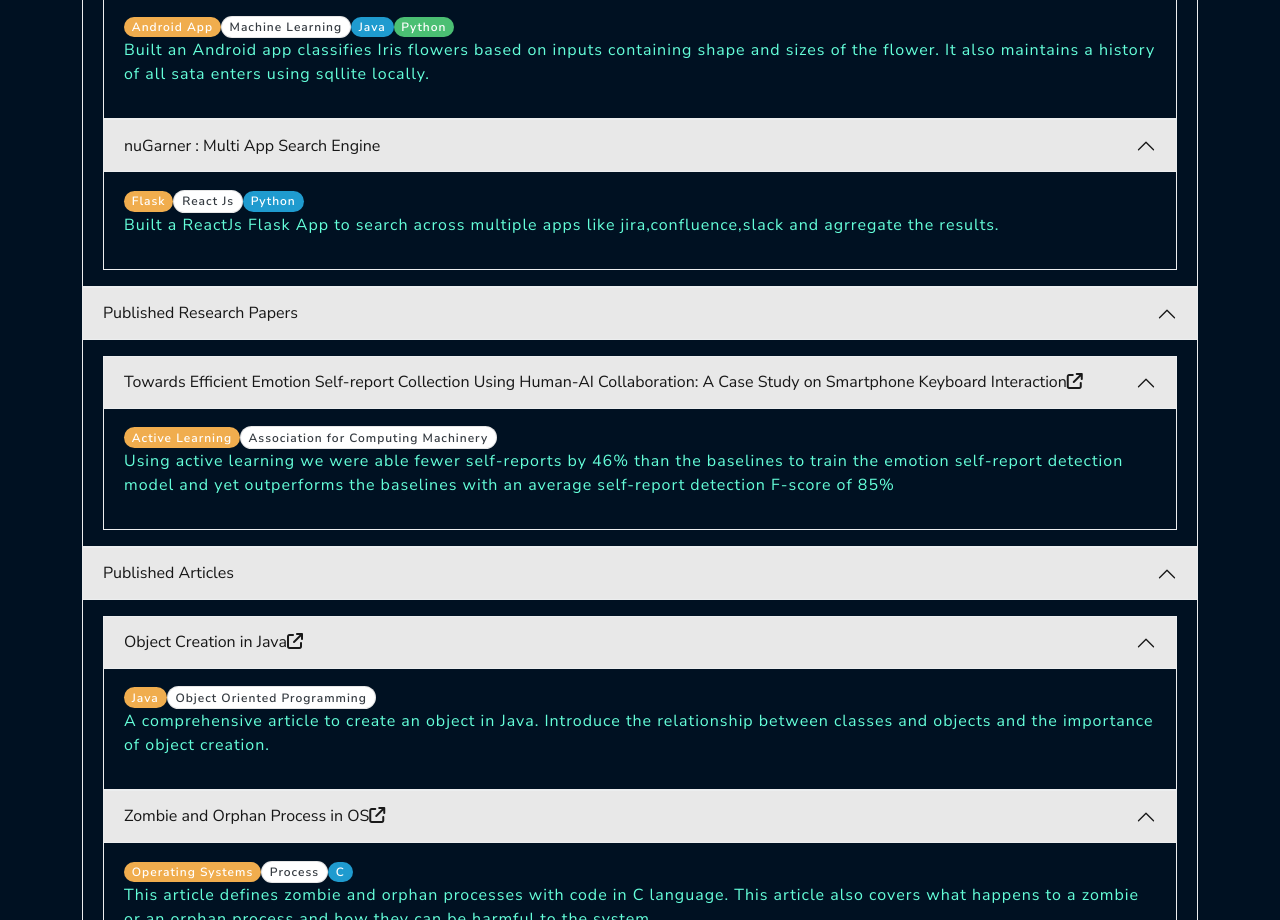
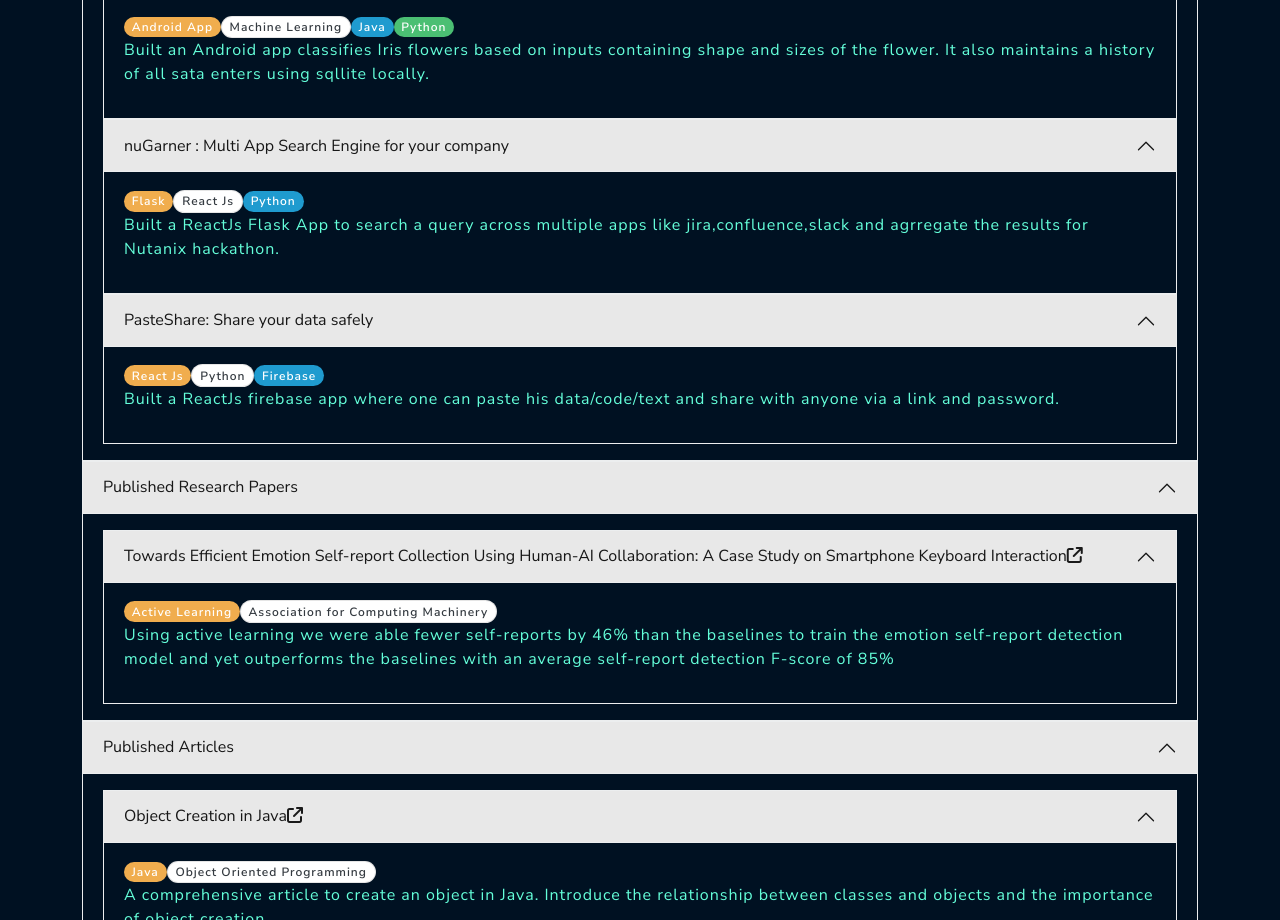
Before and after one commit to ayush-raj8/portfolio, a React (Create React App) app: page / in a window 1280 px wide. Shown: the part 1860-2780 px from the top of the page. Built offline with nearby package versions, Linux system fonts and the light colour scheme.

Commit message:
Update data.js
Added new projects

```diff
--- a/src/components/data.js
+++ b/src/components/data.js
@@ -57,10 +57,15 @@ const data1 = {
             "summary": "Built an Android app classifies Iris flowers based on inputs containing shape and sizes of the flower. It also maintains a history of all sata enters using sqllite locally."
         },
         {
-            "title": "nuGarner : Multi App Search Engine",
+            "title": "nuGarner : Multi App Search Engine for your company",
             "subtitle": "Flask,React Js,Python",
-            "summary": "Built a ReactJs Flask App to search across multiple apps like jira,confluence,slack and agrregate the results."
-        }
+            "summary": "Built a ReactJs Flask App to search a query across multiple apps like jira,confluence,slack and agrregate the results for Nutanix hackathon."
+        },
+        {
+            "title": "PasteShare: Share your data safely",
+            "subtitle": "React Js,Python,Firebase",
+            "summary": "Built a ReactJs firebase app where one can paste his data/code/text and share with anyone via a link and password. "
+        },
     ],
     "Published Research Papers": [
         {
```
